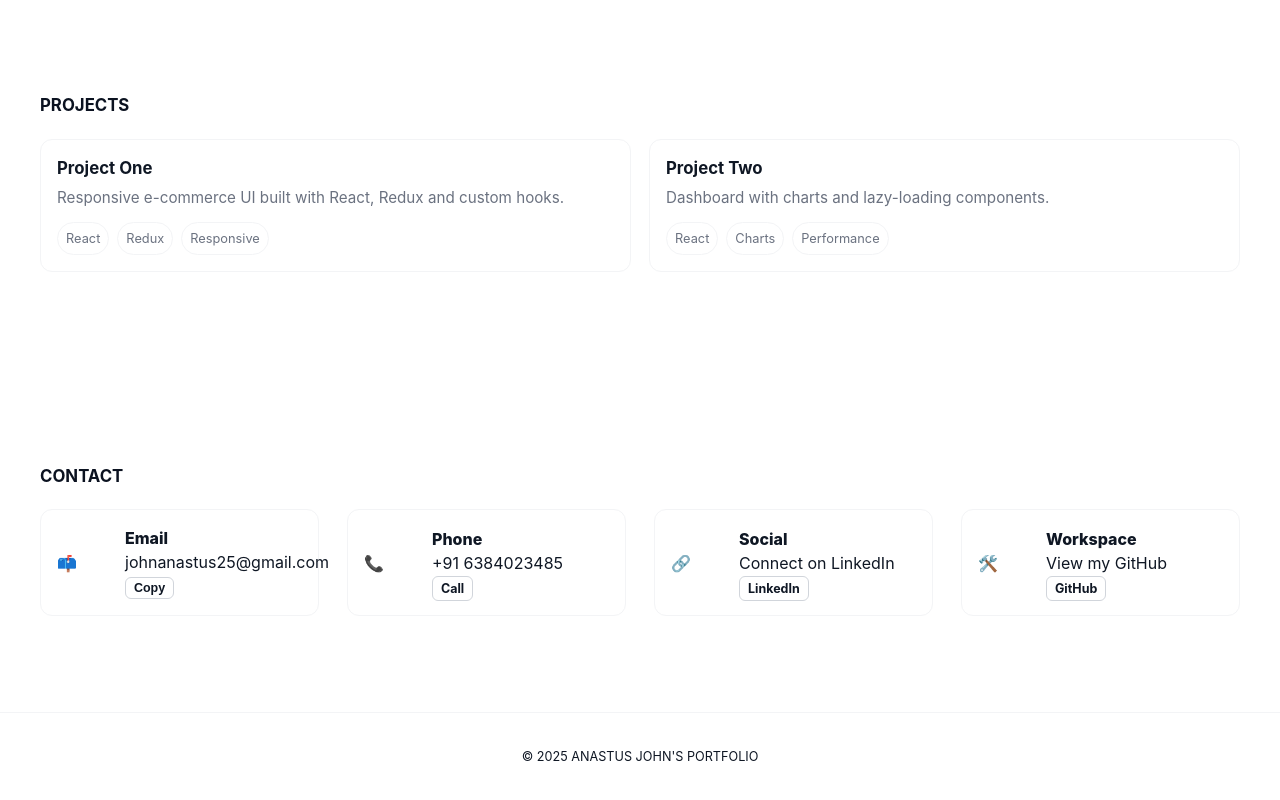
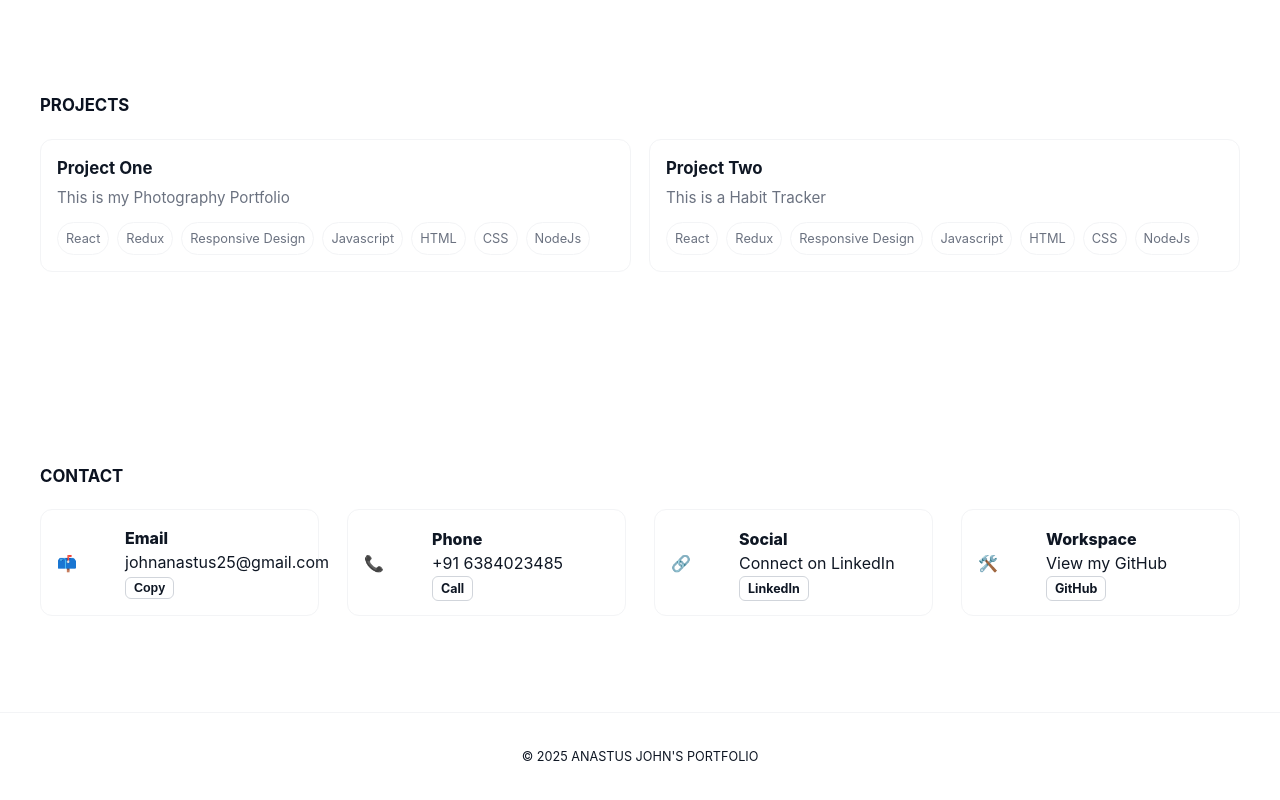
Before and after one commit to Anastus/Portfolio-2025, a React (Create React App) app: page / in a window 1280 px wide. Shown: the part 1624-2424 px from the top of the page. Built offline with nearby package versions, Linux system fonts and the light colour scheme.

Commit message:
Final Draft

```diff
--- a/src/components/ProjectCard.js
+++ b/src/components/ProjectCard.js
@@ -10,12 +10,14 @@ export default function ProjectCard({project}){
       whileHover={{ y: -6 }}
       whileInView={{ opacity: 1, y: 0 }}
       transition={{ duration: 0.35 }}
+      href={project.href}
       target="_blank"
       rel="noreferrer"
     >
       <div className="project-body">
         <h3>{project.title}</h3>
         <p>{project.desc}</p>
+
       </div>
       <div className="project-tags">
         {project.tags.map((t, idx) => <span key={idx} className="tag">{t}</span>)}
--- a/src/components/Projects.js
+++ b/src/components/Projects.js
@@ -4,13 +4,15 @@ import ProjectCard from "./ProjectCard";
 const projects = [
   {
     title: "Project One",
-    desc: "Responsive e-commerce UI built with React, Redux and custom hooks.",
-    tags: ["React", "Redux", "Responsive"],
+    desc: "This is my Photography Portfolio",
+    href: "https://photography-portfolio-pi-dun.vercel.app",
+    tags: ["React", "Redux", "Responsive Design", "Javascript", "HTML", "CSS", "NodeJs"],
   },
   {
     title: "Project Two",
-    desc: "Dashboard with charts and lazy-loading components.",
-    tags: ["React", "Charts", "Performance"],
+    desc: "This is a Habit Tracker",
+    href:"https://habit-tracker-nine-kohl.vercel.app/",
+    tags: ["React", "Redux", "Responsive Design", "Javascript", "HTML", "CSS", "NodeJs"],
   },
 
 ];
```
